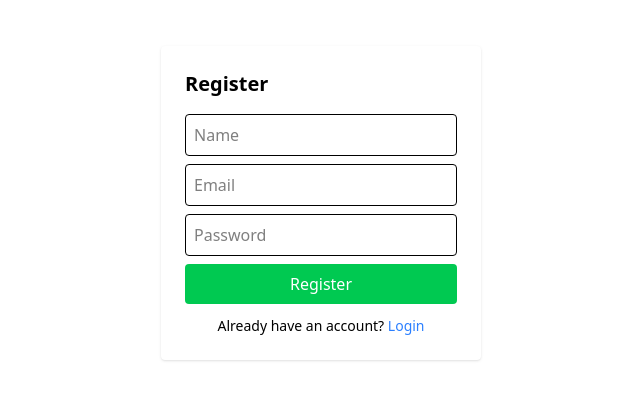
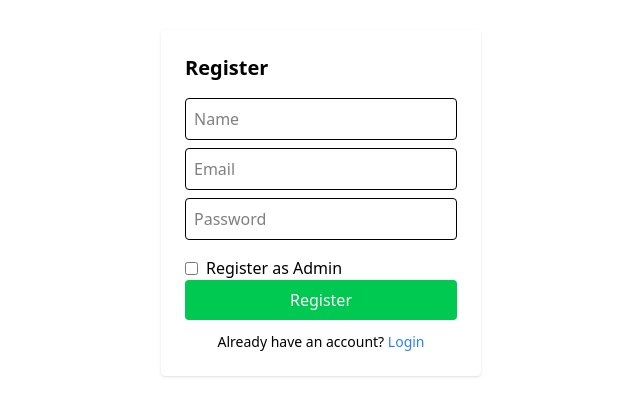
Before and after one commit to Chala751/MERN-Chat-Bot, a React (Vite) app in the folder client/: page /register in a window 1280 px wide. Shown: the part 197-612 px from the top of the page, without its empty margins (319-959 px from the left). Built offline with nearby package versions, Linux system fonts and the light colour scheme.

Commit message:
if user role is admin it redirectes to admin page

```diff
--- a/client/src/context/AuthContext.jsx
+++ b/client/src/context/AuthContext.jsx
@@ -10,7 +10,12 @@ export const AuthProvider = ({ children }) => {
   const login = (userData) => {
     localStorage.setItem("user", JSON.stringify(userData));
     setUser(userData);
-    navigate("/chat");
+     // Redirect based on role
+    if (userData.role === "admin") {
+      navigate("/admin");
+    } else {
+      navigate("/chat");
+    }
   };
 
   const logout = () => {
--- a/client/src/pages/Register.jsx
+++ b/client/src/pages/Register.jsx
@@ -10,11 +10,12 @@ const Register = () => {
   const [name, setName] = useState("");
   const [email, setEmail] = useState("");
   const [password, setPassword] = useState("");
+  const [isAdmin, setIsAdmin] = useState(false);
 
   const handleSubmit = async (e) => {
     e.preventDefault();
     try {
-      const res = await api.post("/auth/register", { name, email, password });
+      const res = await api.post("/auth/register", { name, email, password, role: isAdmin ? "admin" : "user" });
       login(res.data);
       toast.success("Account created successfully 🎉");
       navigate("/"); // redirect after successful register
@@ -51,6 +52,14 @@ const Register = () => {
           value={password}
           onChange={(e) => setPassword(e.target.value)}
         />
+        <label className="flex items-center space-x-2 mt-2">
+           <input
+              type="checkbox"
+              checked={isAdmin}
+              onChange={(e) => setIsAdmin(e.target.checked)}
+            />
+           <span>Register as Admin</span>
+        </label>
         <button className="w-full p-2 bg-green-500 text-white rounded cursor-pointer">
           Register
         </button>
```
Also changed, not shown: 1 other file (tests, documents, lock files or other folders).
